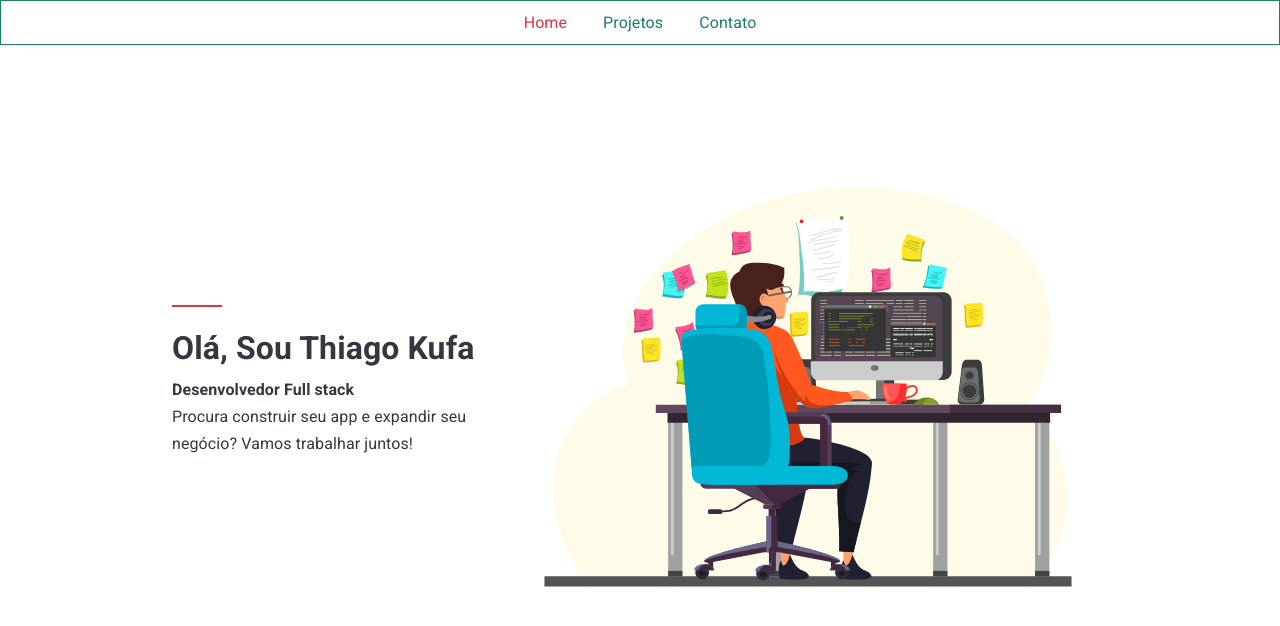
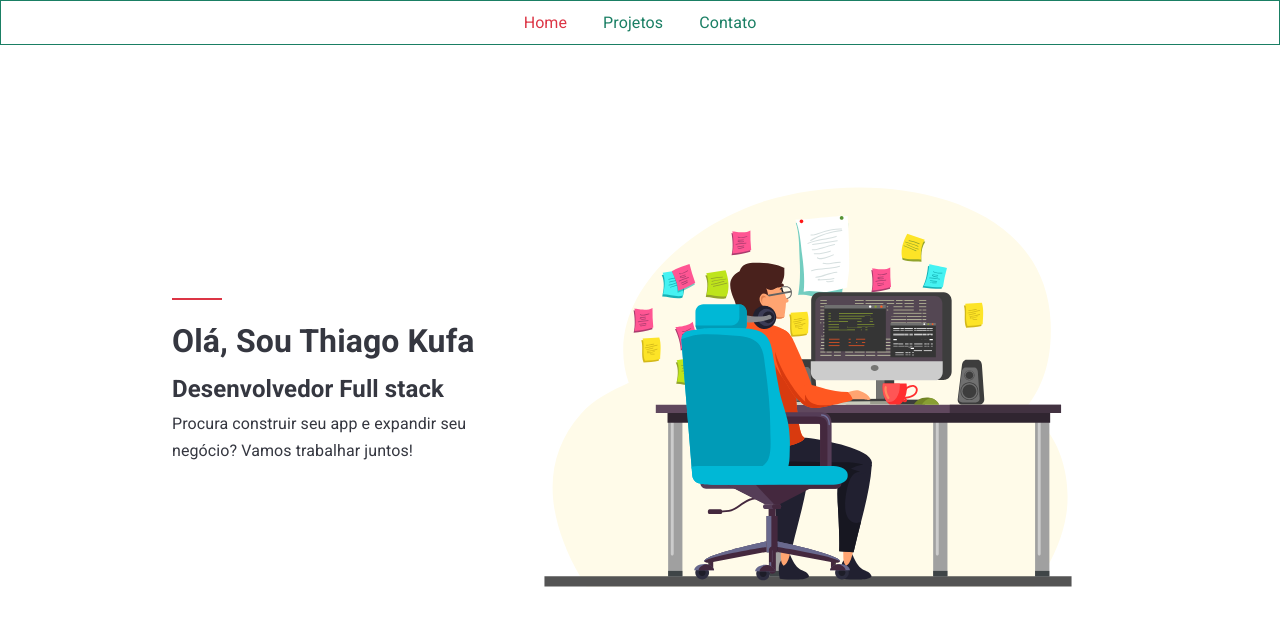
Before and after one commit to ThiagoKufa/thiago-kufa, a SvelteKit app: page / in a window 1280 px wide. Shown: the top 626 px of the page. Built offline with nearby package versions, Linux system fonts and the light colour scheme.

Commit message:
chore: fix SEO

```diff
--- a/src/routes/+page.svelte
+++ b/src/routes/+page.svelte
@@ -2,12 +2,16 @@
 	import heroImage from '../lib/images/programmer.svg';
 </script>
 
+<svelte:head>
+	<meta name="description" content="site pessoal de Thiago Kufa" />
+	<title>Thiago Kufa</title>
+</svelte:head>
 <header class="hero">
 	<div class="hero__content">
 		<div>
 			<div class="line" />
 			<h1>Olá, Sou Thiago Kufa</h1>
-			<h4>Desenvolvedor Full stack</h4>
+			<h2>Desenvolvedor Full stack</h2>
 			<p>Procura construir seu app e expandir seu negócio? Vamos trabalhar juntos!</p>
 		</div>
 	</div>
```
